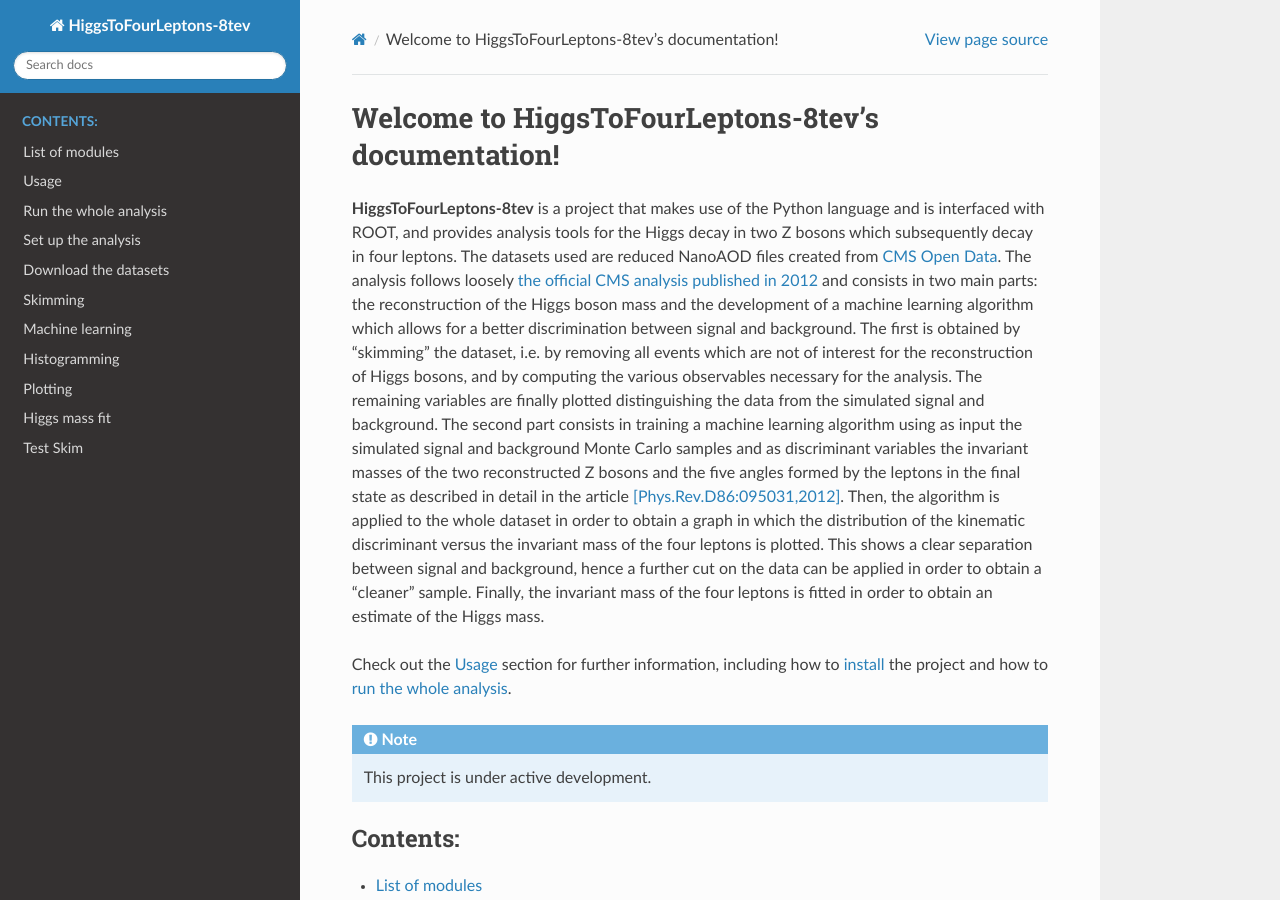
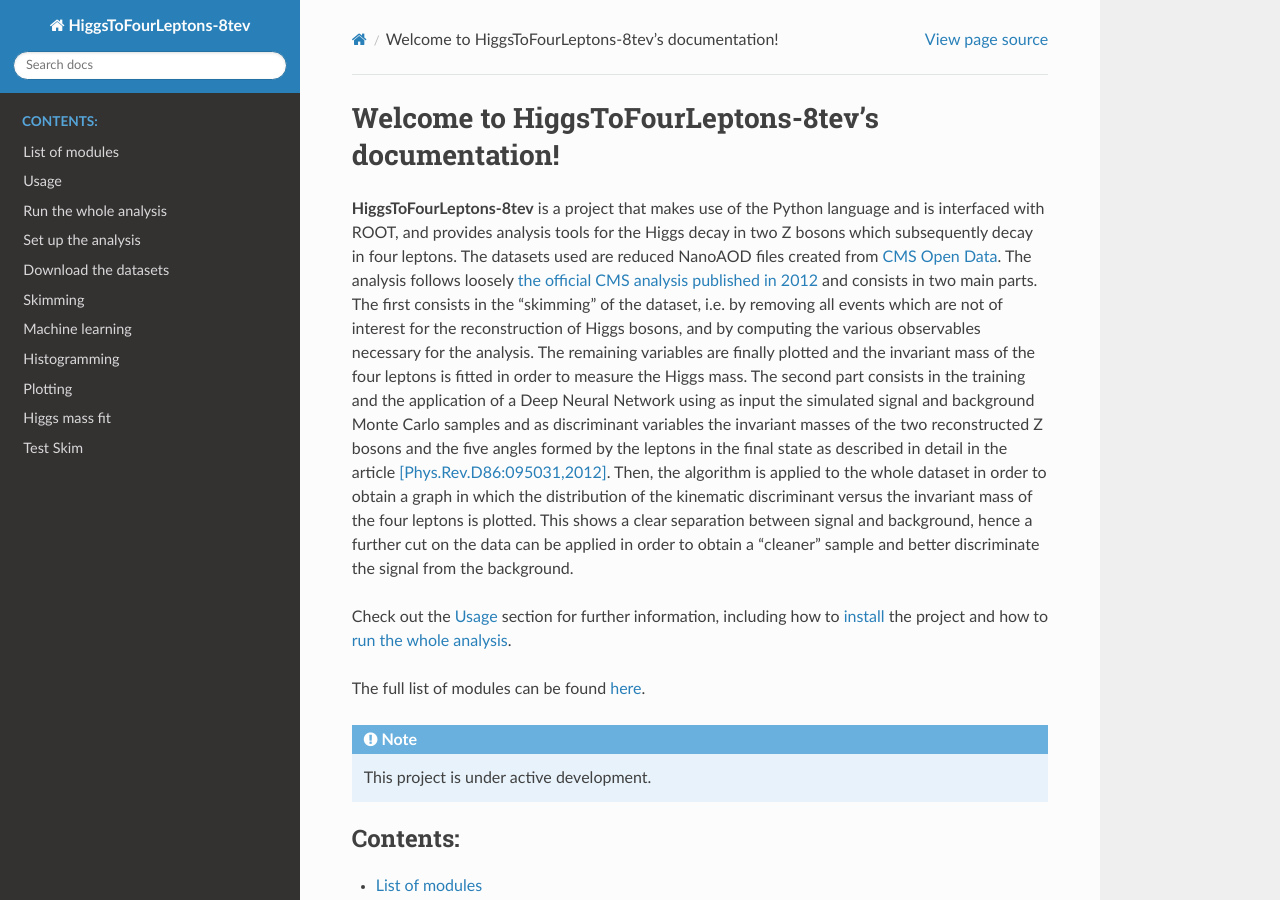
Before and after one commit to matteomalucchi/HiggsToFourLeptons-8tev, a Sphinx documentation site: the page built from docs/source/index.rst, in a window 1280 px wide and 900 px high. Built offline with Sphinx 7.4.7 and the Read the Docs theme 2.0.0, drawn with Linux system fonts in a browser that asks for light colours.

Commit message:
modify index and readme

```diff
--- a/docs/source/index.rst
+++ b/docs/source/index.rst
@@ -8,13 +8,12 @@ two Z bosons which subsequently decay in four leptons. The datasets used are
 reduced NanoAOD files created from `CMS Open Data <http://opendata.cern.ch/record/12360>`_.
 The analysis follows loosely
 `the official CMS analysis published in 2012 <https://www.sciencedirect.com/science/article/pii/S0370269312008581>`_
-and consists in two main parts: the reconstruction of the Higgs boson mass and
-the development of a machine learning algorithm which allows for a better
-discrimination between signal and background. The first is obtained by "skimming"
+and consists in two main parts. The first consists in the "skimming" of
 the dataset, i.e. by removing all events which are not of interest for the reconstruction
 of Higgs bosons, and by computing the various observables necessary for the analysis.
-The remaining variables are finally plotted distinguishing the data from the simulated
-signal and background. The second part consists in training a machine learning algorithm
+The remaining variables are finally plotted and the invariant mass of the four leptons
+is fitted in order to measure the Higgs mass.
+The second part consists in the training and the application of a Deep Neural Network
 using as input the simulated signal and background Monte Carlo samples and as discriminant
 variables the invariant masses of the two reconstructed Z bosons and the five angles
 formed by the leptons in the final state as described in detail in the article
@@ -22,13 +21,12 @@ formed by the leptons in the final state as described in detail in the article
 Then, the algorithm is applied to the whole dataset in order to obtain a graph in which the
 distribution of the kinematic discriminant versus the invariant mass of the four leptons is plotted.
 This shows a clear separation between signal and background, hence a further cut on the data can be
-applied in order to obtain a "cleaner" sample. Finally, the invariant mass of the four leptons
-is fitted in order to obtain an estimate of the Higgs mass.
+applied in order to obtain a "cleaner" sample and better discriminate the signal from the background.
 
 Check out the :doc:`usage` section for further information, including how to
 :ref:`install <installation>` the project and how to :ref:`run the whole analysis <run_analysis>`.
 
-
+The full list of modules can be found :ref:`here <modules>`.
 
 .. note::
 
```
Also changed, not shown: README.md (+9 -9 lines), docs/source/Modules.rst (+8 -7 lines).
